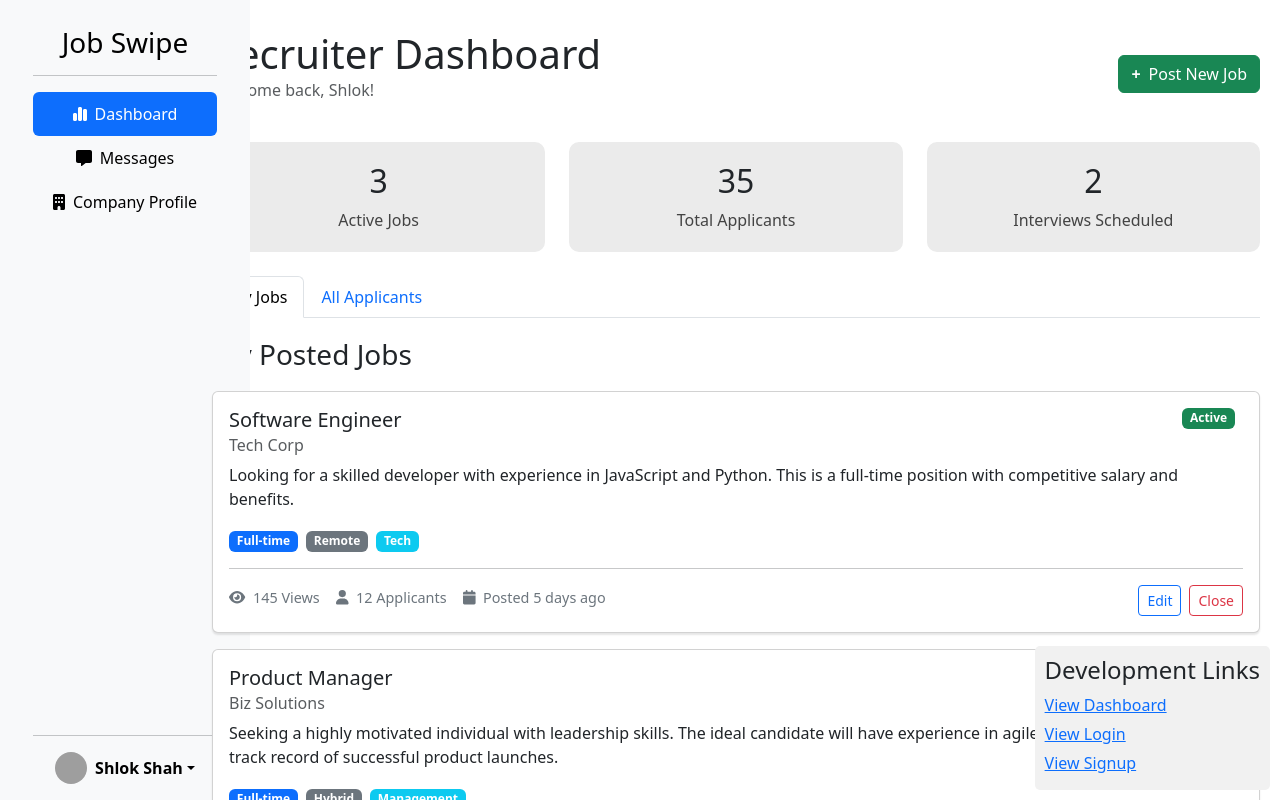
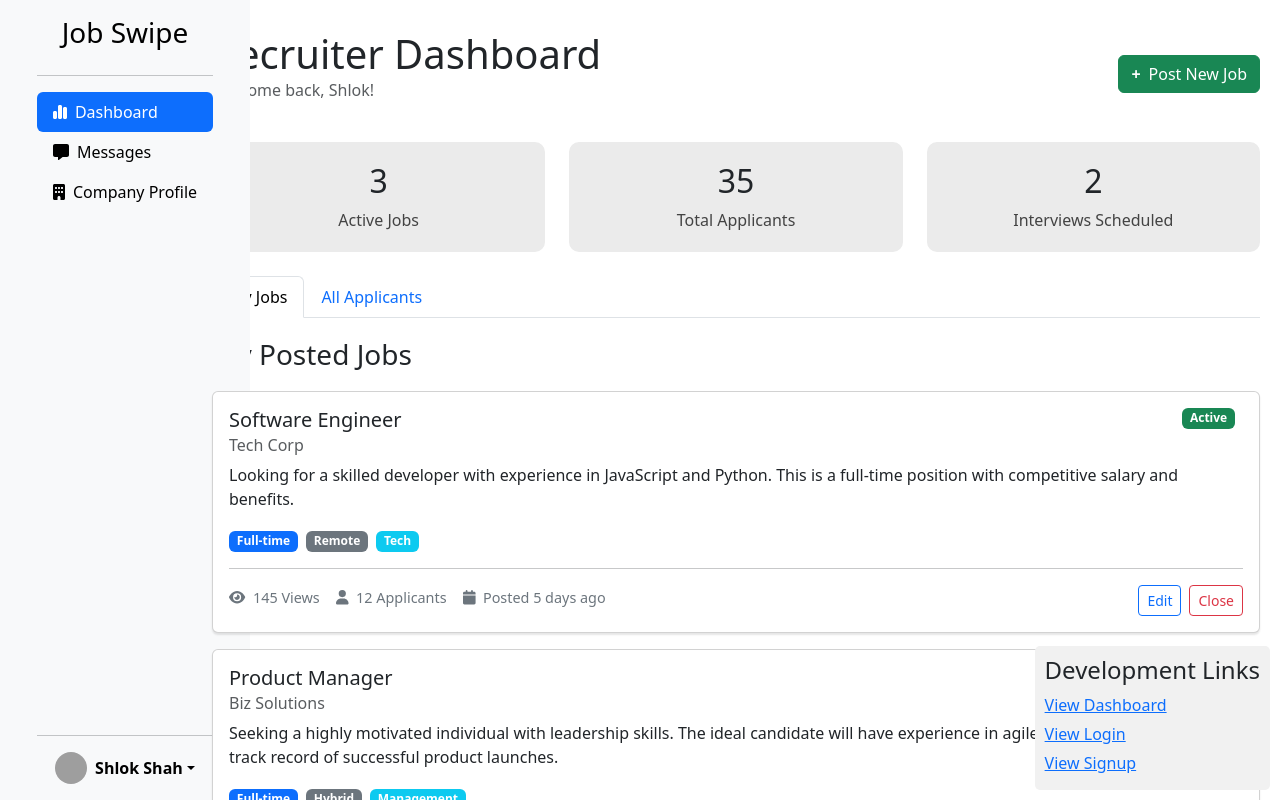
Before and after one commit to ProjectsUniversity/COSC360, a React (Vite) app: page / in a window 1280 px wide. Both pictures are taken after a click on the link "View Dashboard". Shown: the top 800 px of the page. Built offline with nearby package versions, Linux system fonts and the light colour scheme; grey boxes are pictures that could not be loaded.

Commit message:
Refactor sidebar styles and clean up Recruiter components for improved UI consistency

```diff
--- a/HTML, CSS, JS/CSS/Recruiters/dashboard.css
+++ b/HTML, CSS, JS/CSS/Recruiters/dashboard.css
@@ -15,17 +15,38 @@
     align-items: center;
 }
 
-.sidebar a {
-    display: block;
-    width: 100%;
-    padding: 10px 20px;
-    color: #333;
-    text-decoration: none;
-    text-align: center;
+/* Reset all hover effects first */
+.sidebar a:hover {
+    background-color: transparent;
 }
 
-.sidebar a:hover {
+/* Only apply hover effect to main navigation items in nav-pills */
+.sidebar .nav-pills a:hover {
     background-color: #ebebeb;
+}
+
+/* Remove dropdown hover effects */
+.sidebar .dropdown-toggle:hover,
+.sidebar .dropdown:hover,
+.sidebar-brand a:hover {
+    background-color: transparent;
+}
+
+.sidebar .dropdown {
+    width: 100%;
+}
+
+/* Make sure the dropdown components have proper width */
+.sidebar .dropdown a {
+    display: flex;
+    width: 100%;
+    align-items: center;
+    justify-content: center;
+}
+
+/* Remove shadow from the Job Swipe text */
+.sidebar-brand h3 {
+    text-shadow: none;
 }
 
 .dashboard-header {
--- a/src/components/recruiters/RecruiterDashboard.jsx
+++ b/src/components/recruiters/RecruiterDashboard.jsx
@@ -1,10 +1,5 @@
 import React, { useState } from 'react';
 import 'bootstrap/dist/css/bootstrap.min.css';
-import { FontAwesomeIcon } from '@fortawesome/react-fontawesome';
-import {
-  faChartSimple, faGear, faUser, faDoorOpen,
-  faEye, faUsers, faCalendar
-} from '@fortawesome/free-solid-svg-icons';
 import '../../../HTML, CSS, JS/CSS/Recruiters/dashboard.css';
 import RecruiterSidebar from './RecruiterSidebar';
 import JobCard from './JobCard';
--- a/src/components/recruiters/RecruiterLogin.jsx
+++ b/src/components/recruiters/RecruiterLogin.jsx
@@ -106,7 +106,7 @@ const RecruiterLogin = ({ onToggleForm, onLogin }) => {
                         }}>Sign Up as Recruiter</a></p>
                         <a href="../login.html">Login as a job seeker</a>
                         <p><a href="#" className="text-muted">Forgot Password?</a></p>
-                        <p><a href="../index.html">Continue as guest</a></p>
+
                     </div>
                 </form>
             </div>
--- a/src/components/recruiters/RecruiterSidebar.jsx
+++ b/src/components/recruiters/RecruiterSidebar.jsx
@@ -38,7 +38,7 @@ const RecruiterSidebar = () => {
         <hr />
         <div className="dropdown">
           <a href="#" className="d-flex align-items-center link-body-emphasis text-decoration-none dropdown-toggle justify-content-center" data-bs-toggle="dropdown" aria-expanded="false" style={{ maxHeight: '32px' }}>
-            <img src="https://avatars.githubusercontent.com/u/106793433?v=4" alt="" width="32" height="32" className="rounded-circle me-2" />
+            <img src="https://avatars.githubusercontent.com/u/106793433?v=4" alt="" width="32px" height="32px" className="rounded-circle me-2" />
             <strong>Shlok Shah</strong>
           </a>
           <ul className="dropdown-menu text-small shadow">
```
